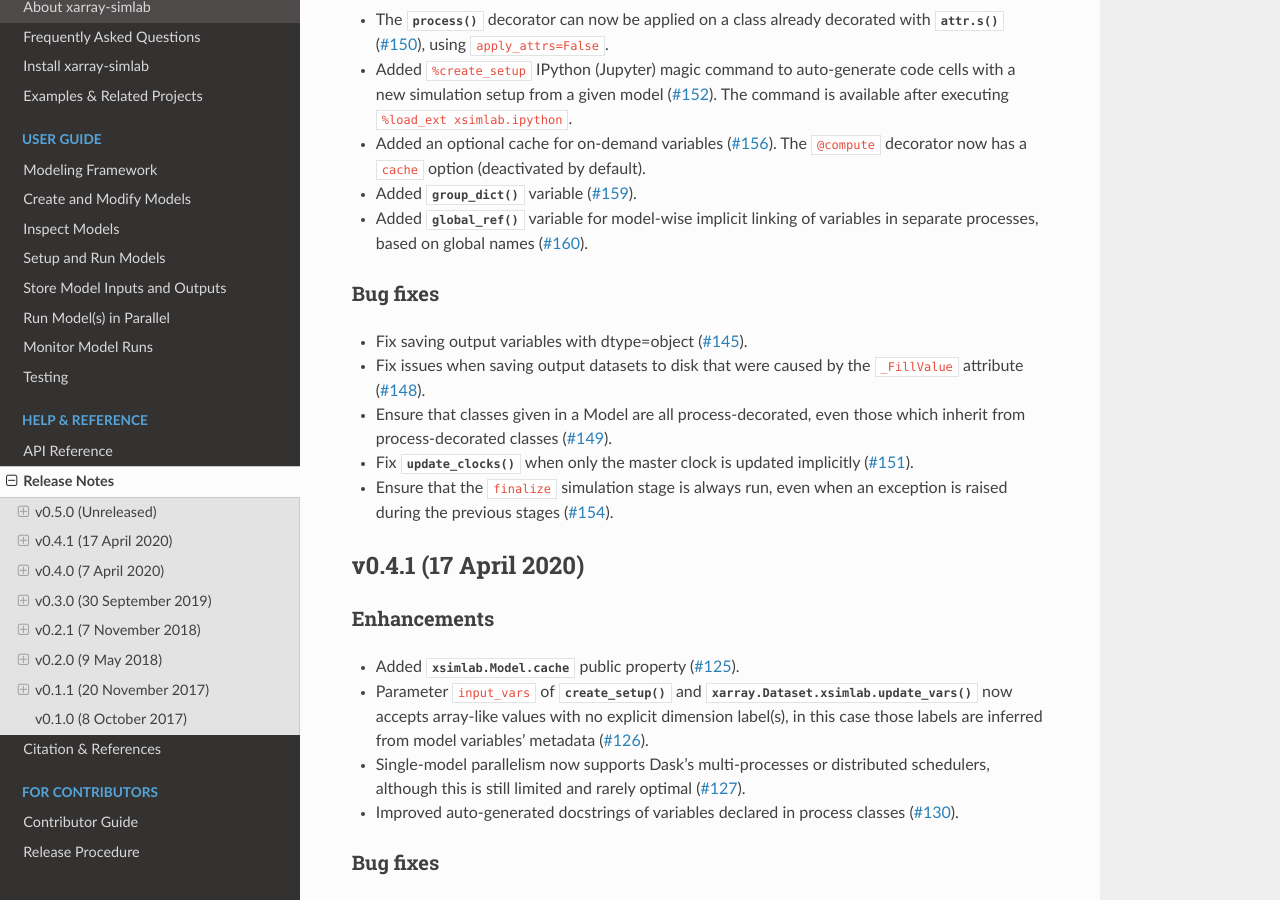
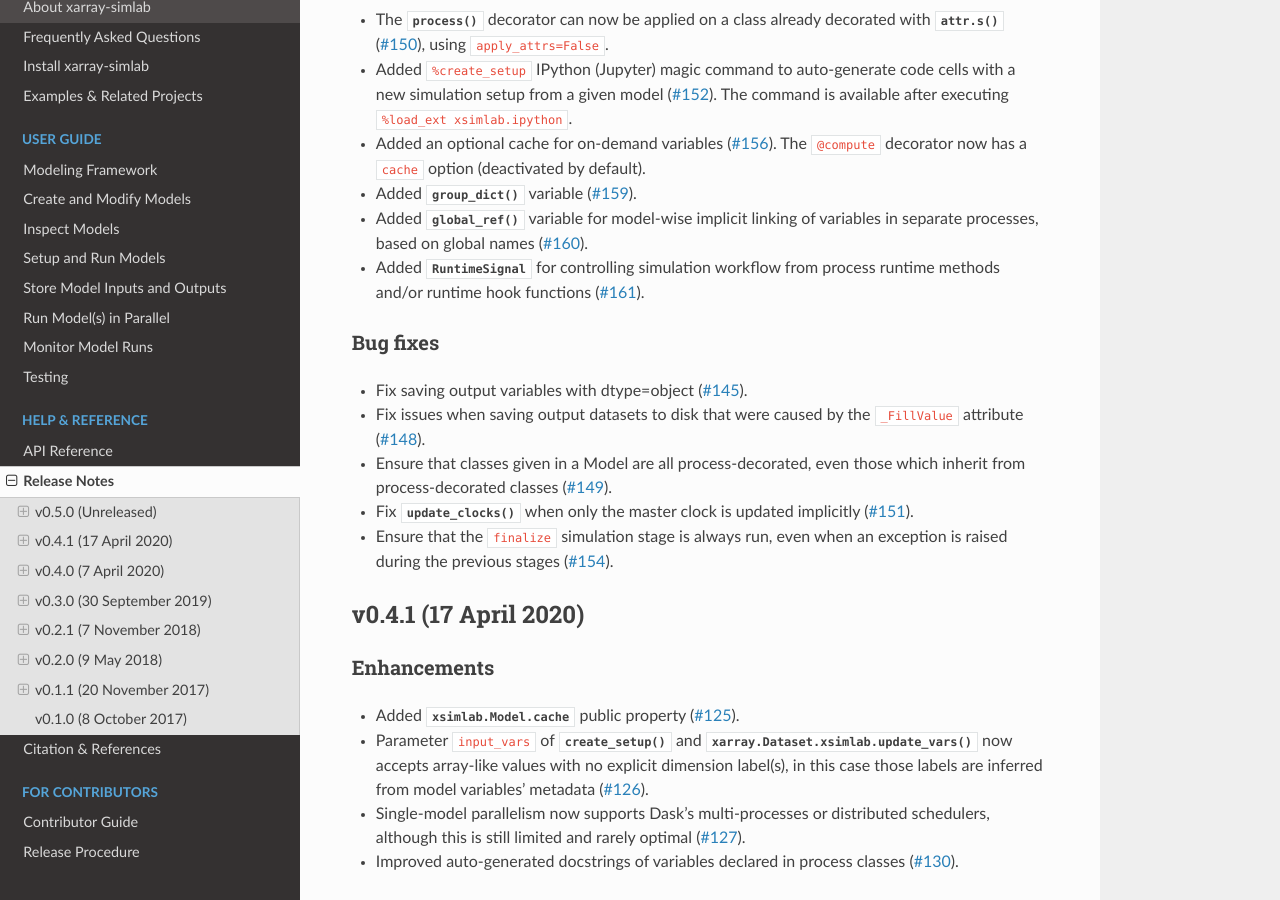
Before and after one commit to xarray-contrib/xarray-simlab, a Sphinx documentation site: the page built from doc/whats_new.rst, in a window 1280 px wide and 900 px high, scrolled down 456 px. Built offline with Sphinx 7.4.7 and the Read the Docs theme 2.0.0, drawn with Linux system fonts in a browser that asks for light colours; the version number could not be read and is left out.

Commit message:
update release notes

```diff
--- a/doc/whats_new.rst
+++ b/doc/whats_new.rst
@@ -30,6 +30,8 @@ Enhancements
 - Added :func:`~xsimlab.group_dict` variable (:issue:`159`).
 - Added :func:`~xsimlab.global_ref` variable for model-wise implicit linking of
   variables in separate processes, based on global names (:issue:`160`).
+- Added :class:`~xsimlab.RuntimeSignal` for controlling simulation workflow from
+  process runtime methods and/or runtime hook functions (:issue:`161`).
 
 Bug fixes
 ~~~~~~~~~
```
